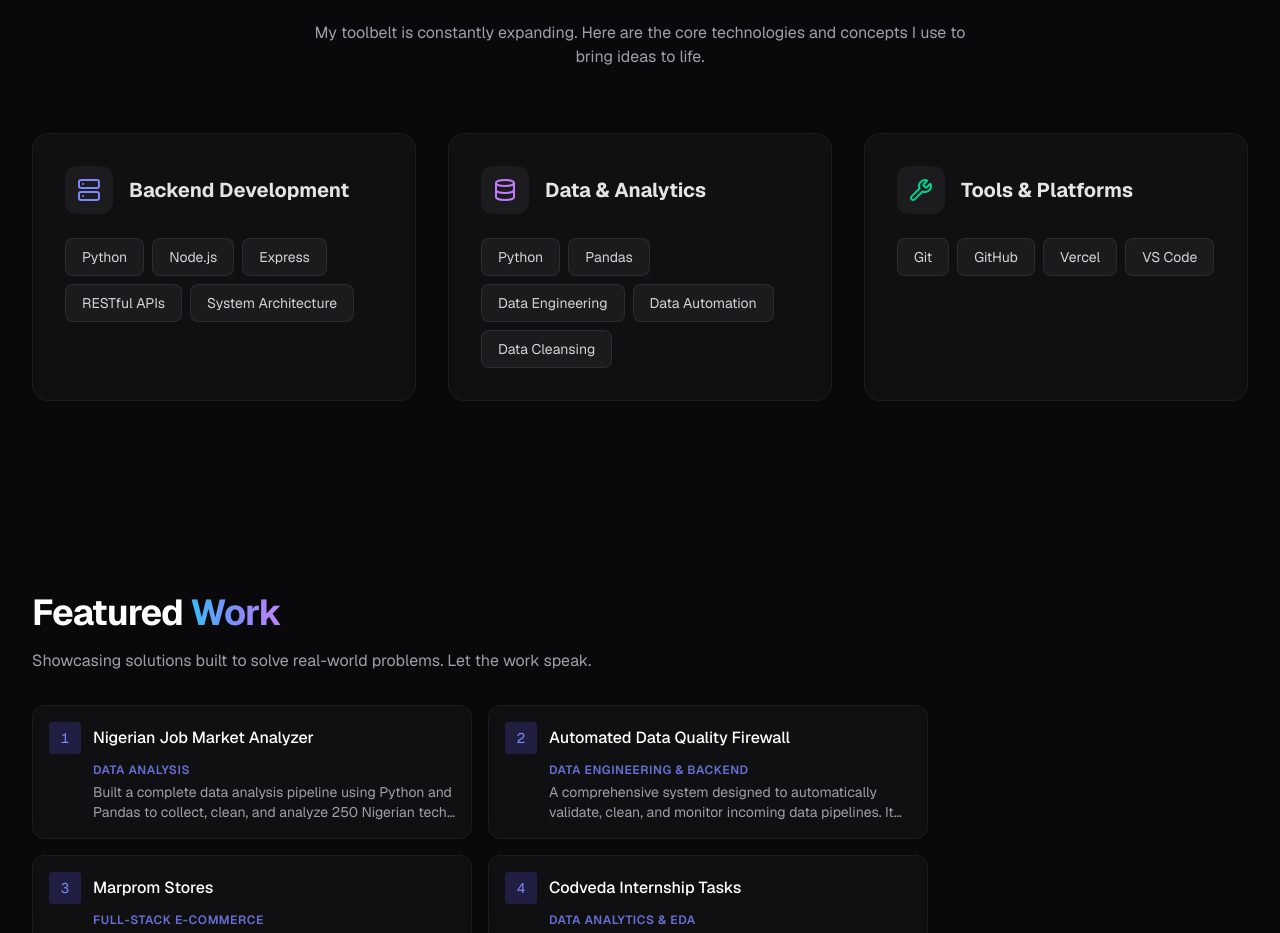
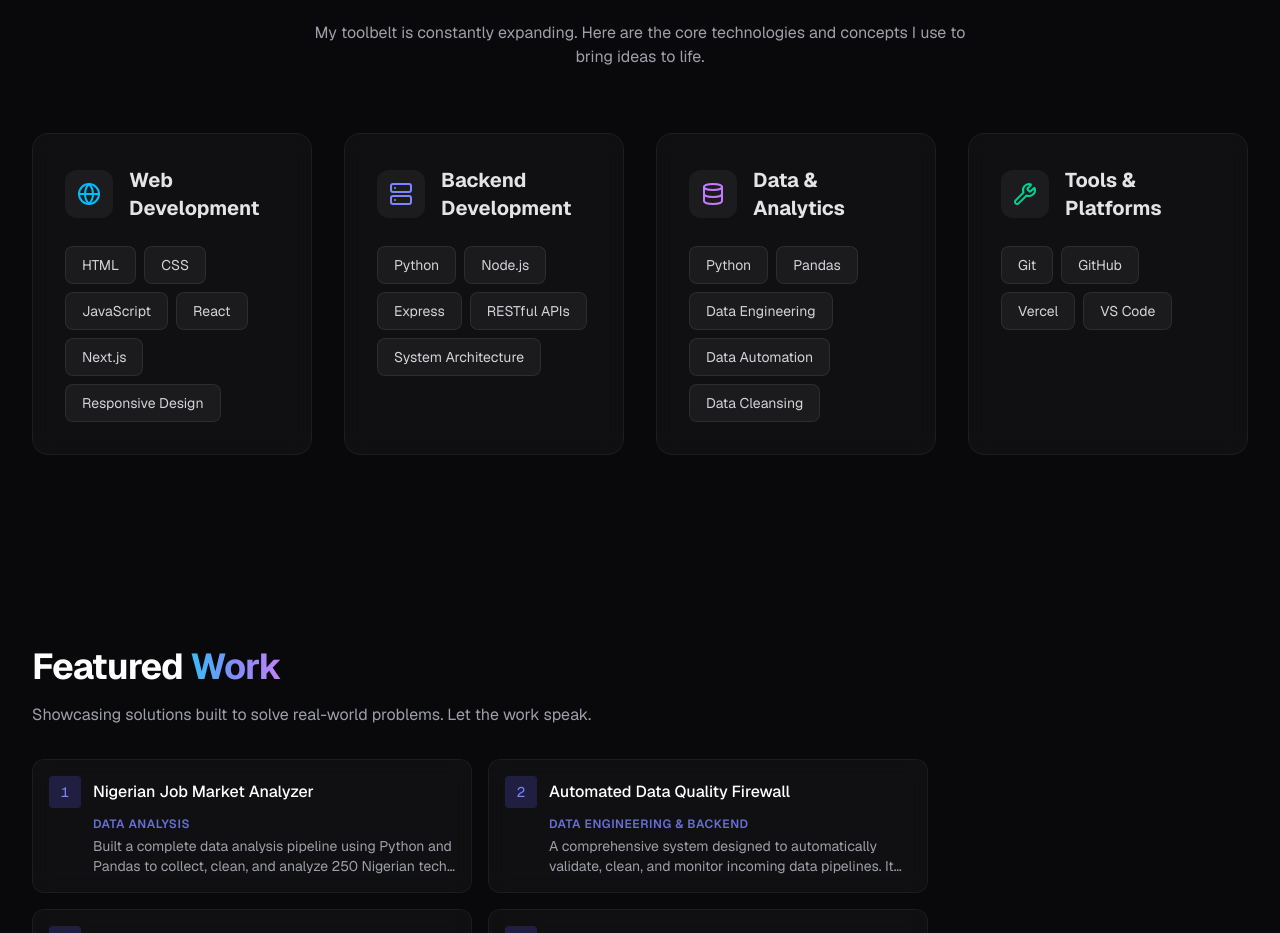
Before and after one commit to promsy3/My-portoflio-website, a Next.js app: page / in a window 1280 px wide. Shown: the part 1904-2837 px from the top of the page. Built offline with nearby package versions, Linux system fonts and the light colour scheme; no server answers.

Commit message:
Add Web Development category to Technical Arsenal

```diff
--- a/src/components/sections/Skills.tsx
+++ b/src/components/sections/Skills.tsx
@@ -1,6 +1,6 @@
 "use client";
 import { motion } from "framer-motion";
-import { Server, Database, Wrench } from "lucide-react";
+import { Server, Database, Wrench, Globe } from "lucide-react";
 
 export default function Skills() {
   const containerVariants = {
@@ -19,6 +19,11 @@ export default function Skills() {
   };
 
   const skillCategories = [
+    {
+      title: "Web Development",
+      icon: <Globe className="text-sky-400" size={24} />,
+      skills: ["HTML", "CSS", "JavaScript", "React", "Next.js", "Responsive Design"]
+    },
     {
       title: "Backend Development",
       icon: <Server className="text-indigo-400" size={24} />,
@@ -51,7 +56,7 @@ export default function Skills() {
         </div>
 
         <motion.div
-          className="grid grid-cols-1 md:grid-cols-3 gap-8"
+          className="grid grid-cols-1 sm:grid-cols-2 md:grid-cols-4 gap-8"
           variants={containerVariants}
           initial="hidden"
           whileInView="show"
```
